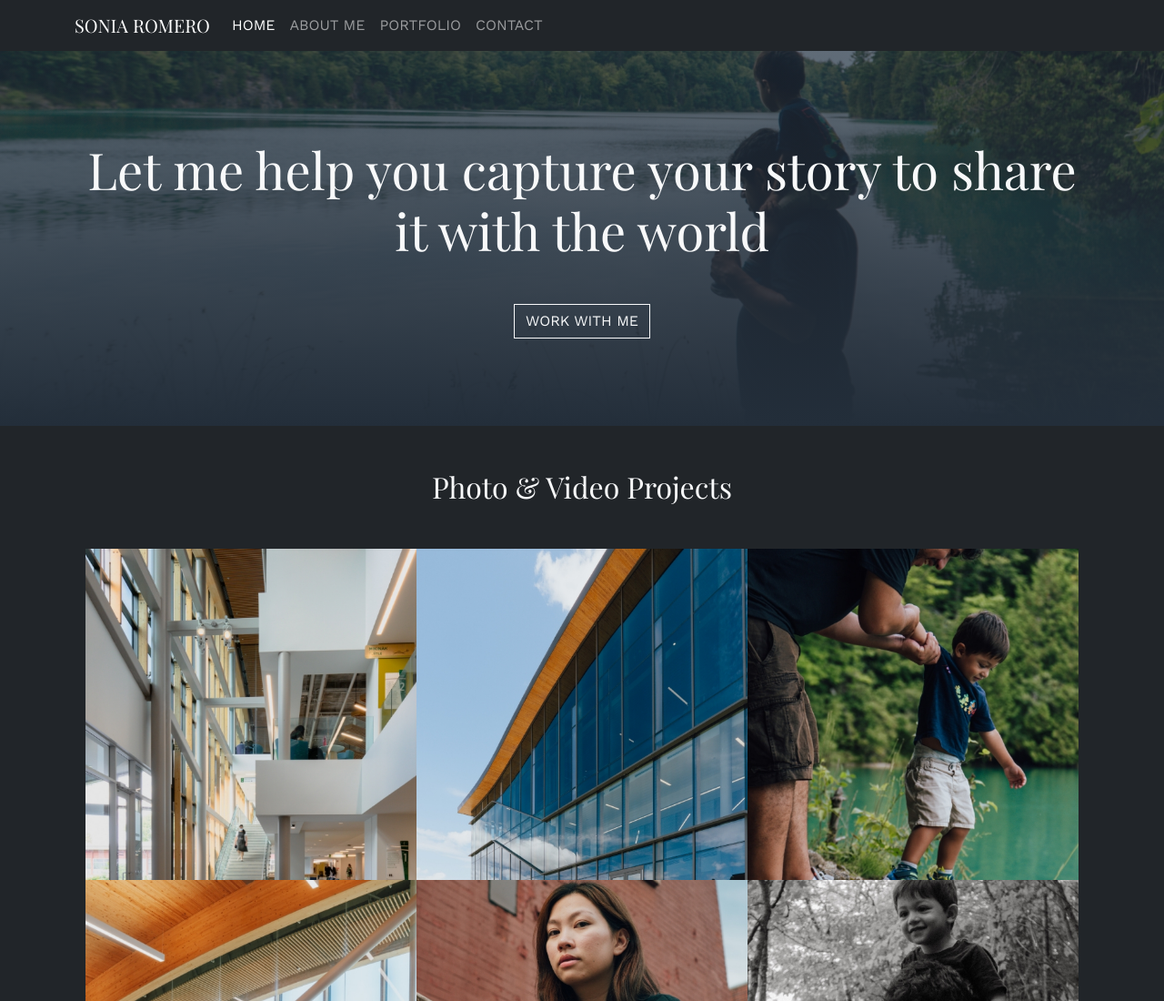
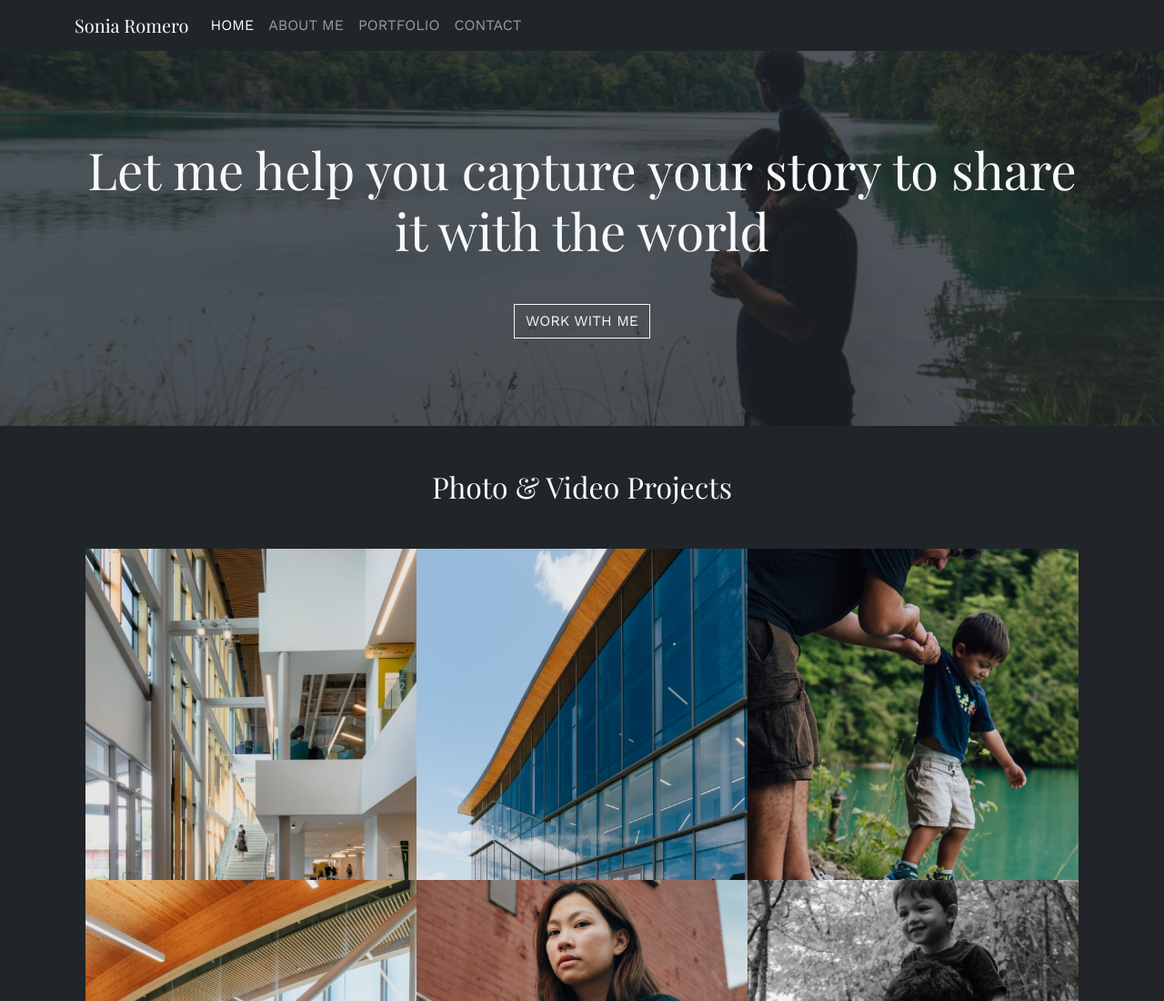
Before and after one commit to soniaromero90/portfolio, a plain HTML site: page index.html in a window 1280 px wide. Shown: the top 1100 px of the page at 91% size. Drawn offline with nearby package versions, Linux system fonts and the light colour scheme; a web font is replaced by a local one.

Commit message:
fixes hero image

```diff
--- a/css/main.css
+++ b/css/main.css
@@ -10,7 +10,7 @@ h1, h2, h3, h4, h5, h6,
 
 .banner {
     background-image:
-        linear-gradient(rgba(35,46,58,0.6), rgba(35,46,58,1)),
+        linear-gradient(rgba(33,37,41,0.7), rgba(33,37,41,0.7)),
     url("../images/banner.jpg");
     background-position: center;
     background-size: cover;
--- a/index.html
+++ b/index.html
@@ -26,7 +26,7 @@
       <div class="bg-dark">
         <nav class="navbar navbar-expand-lg navbar-dark bg-dark">
           <div class="container-xl">
-            <a class="navbar-brand text-uppercase" href="#">Sonia Romero</a>
+            <a class="navbar-brand" href="#">Sonia Romero</a>
             <button class="navbar-toggler border-0" type="button" data-bs-toggle="collapse" data-bs-target="#navbarNavDropdown" aria-controls="navbarNavDropdown" aria-expanded="false" aria-label="Toggle navigation">
                 <span class="navbar-toggler-icon"></span>
             </button>
```
